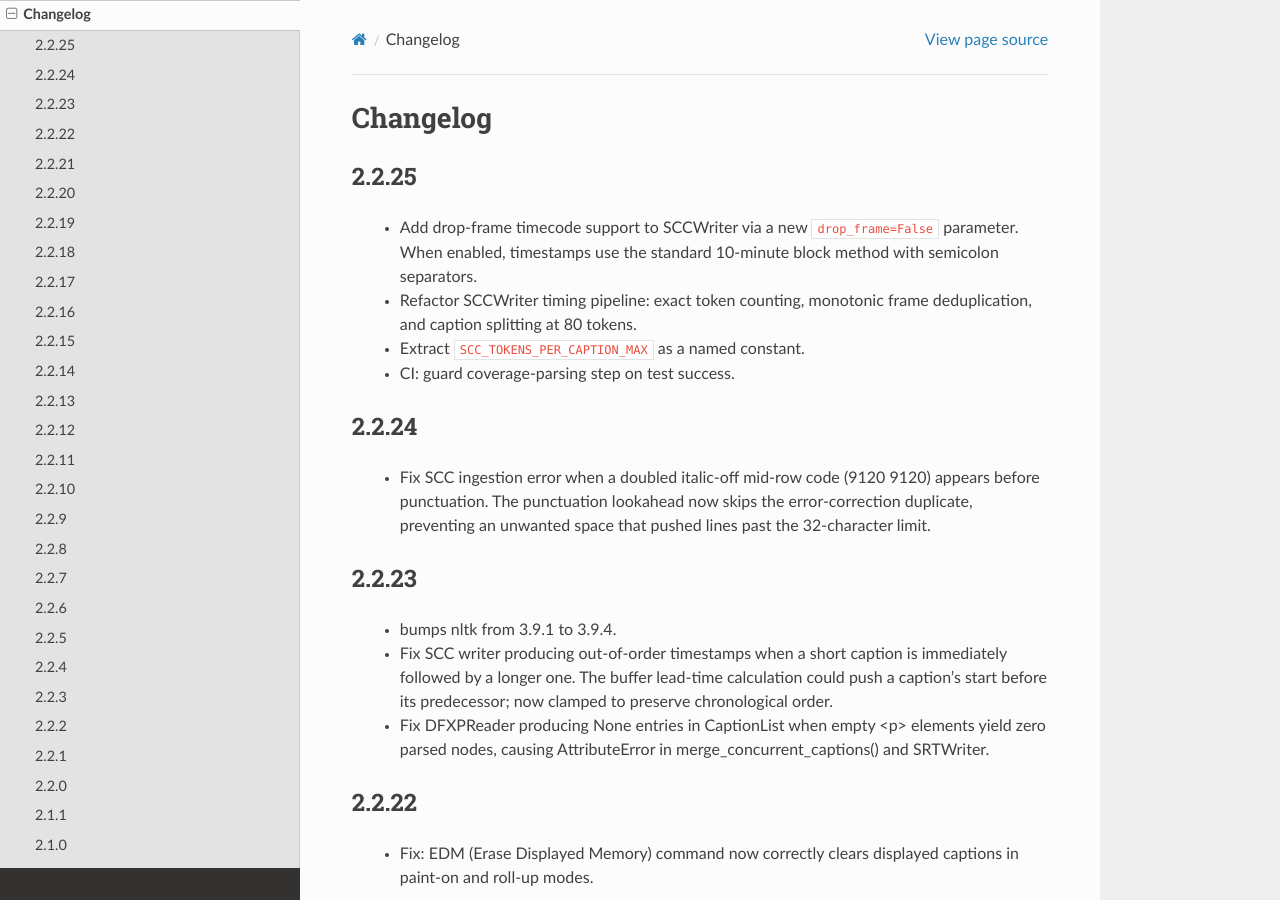
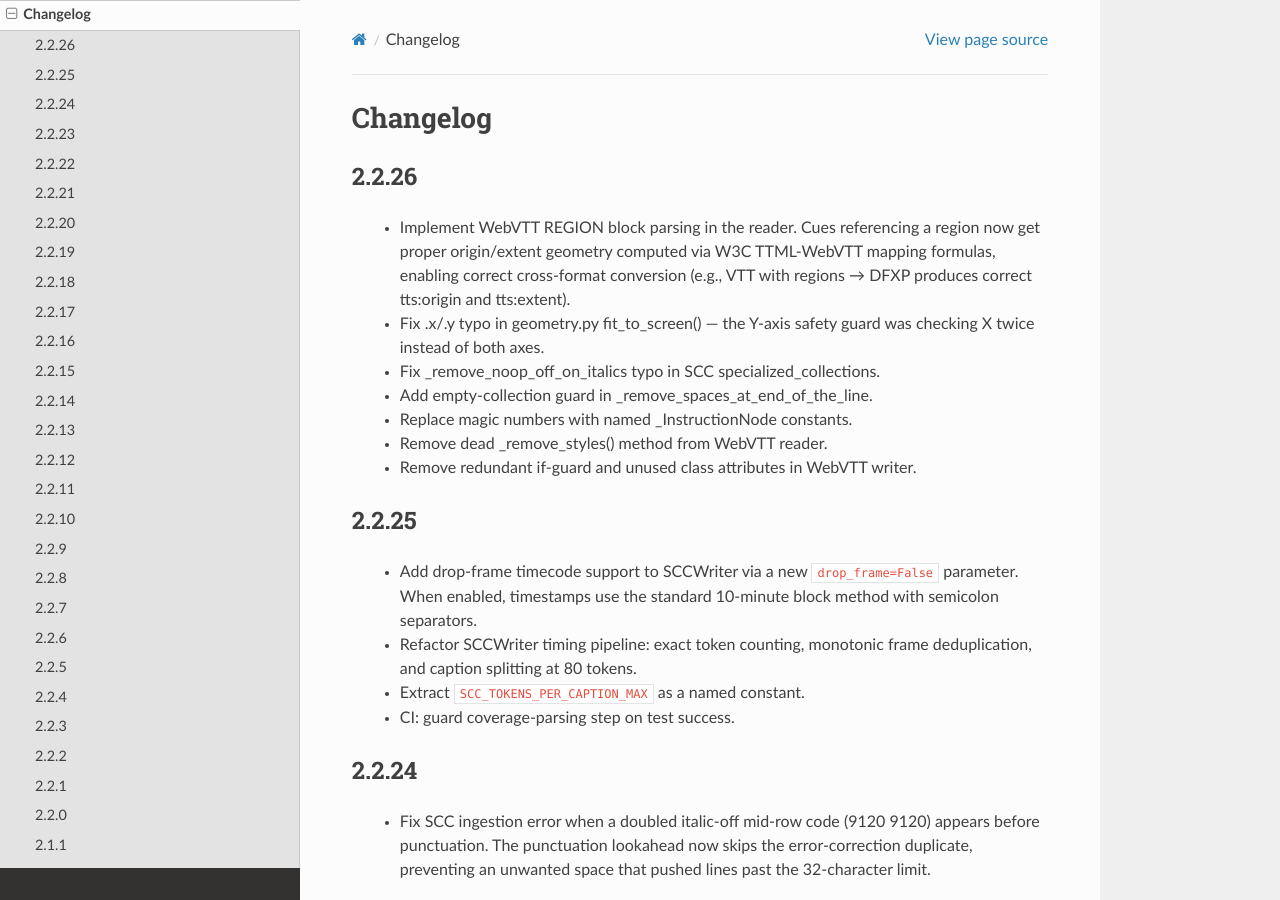
Before and after one commit to pbs/pycaption, a Sphinx documentation site: the page built from docs/changelog.rst, in a window 1280 px wide and 900 px high. Built offline with Sphinx 7.4.7 and the Read the Docs theme 3.1.0, drawn with Linux system fonts in a browser that asks for light colours.

Commit message:
bump version for testpypi and update changelog

```diff
--- a/docs/changelog.rst
+++ b/docs/changelog.rst
@@ -1,5 +1,20 @@
 Changelog
 ---------
+2.2.26
+^^^^^^
+  - Implement WebVTT REGION block parsing in the reader. Cues
+    referencing a region now get proper origin/extent geometry
+    computed via W3C TTML-WebVTT mapping formulas, enabling correct
+    cross-format conversion (e.g., VTT with regions → DFXP produces
+    correct tts:origin and tts:extent).
+  - Fix .x/.y typo in geometry.py fit_to_screen() — the Y-axis
+    safety guard was checking X twice instead of both axes.
+  - Fix _remove_noop_off_on_italics typo in SCC specialized_collections.
+  - Add empty-collection guard in _remove_spaces_at_end_of_the_line.
+  - Replace magic numbers with named _InstructionNode constants.
+  - Remove dead _remove_styles() method from WebVTT reader.
+  - Remove redundant if-guard and unused class attributes in WebVTT writer.
+
 2.2.25
 ^^^^^^
   - Add drop-frame timecode support to SCCWriter via a new
--- a/docs/conf.py
+++ b/docs/conf.py
@@ -53,9 +53,9 @@ copyright = "2012-2026, PBS.org " \
 # built documents.
 #
 # The short X.Y version.
-version = "2.2.25"
+version = "2.2.26.dev1"
 # The full version, including alpha/beta/rc tags.
-release = "2.2.25"
+release = "2.2.26.dev1"
 
 # The language for content autogenerated by Sphinx. Refer to documentation
 # for a list of supported languages.
--- a/setup.py
+++ b/setup.py
@@ -20,7 +20,7 @@ transcript_dependencies = ["nltk==3.9.4"]
 
 setup(
     name="pycaption",
-    version="2.2.25",
+    version="2.2.26.dev1",
     description="Closed caption converter",
     long_description=open(README_PATH).read(),
     author="Joe Norton",
```
